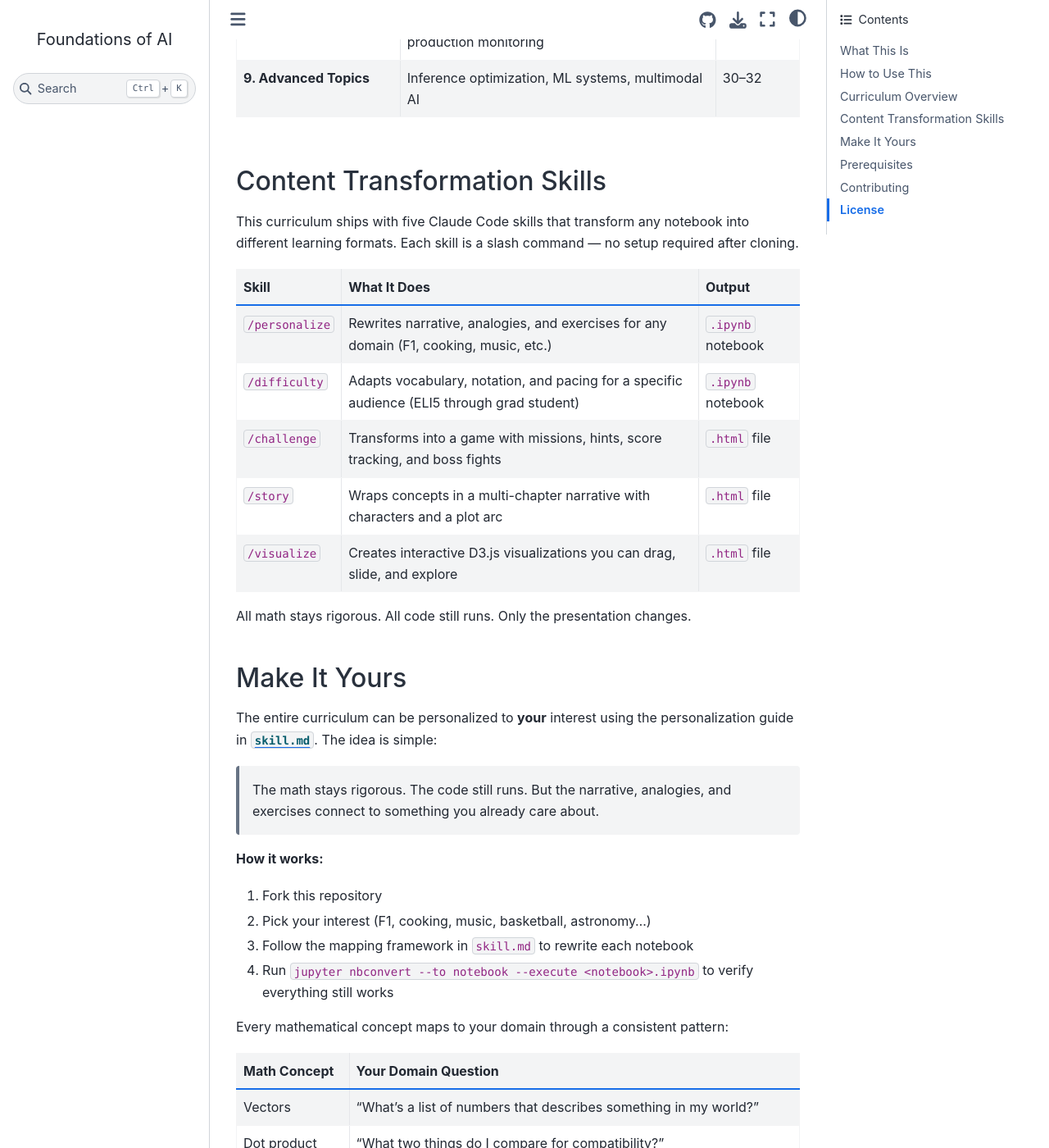
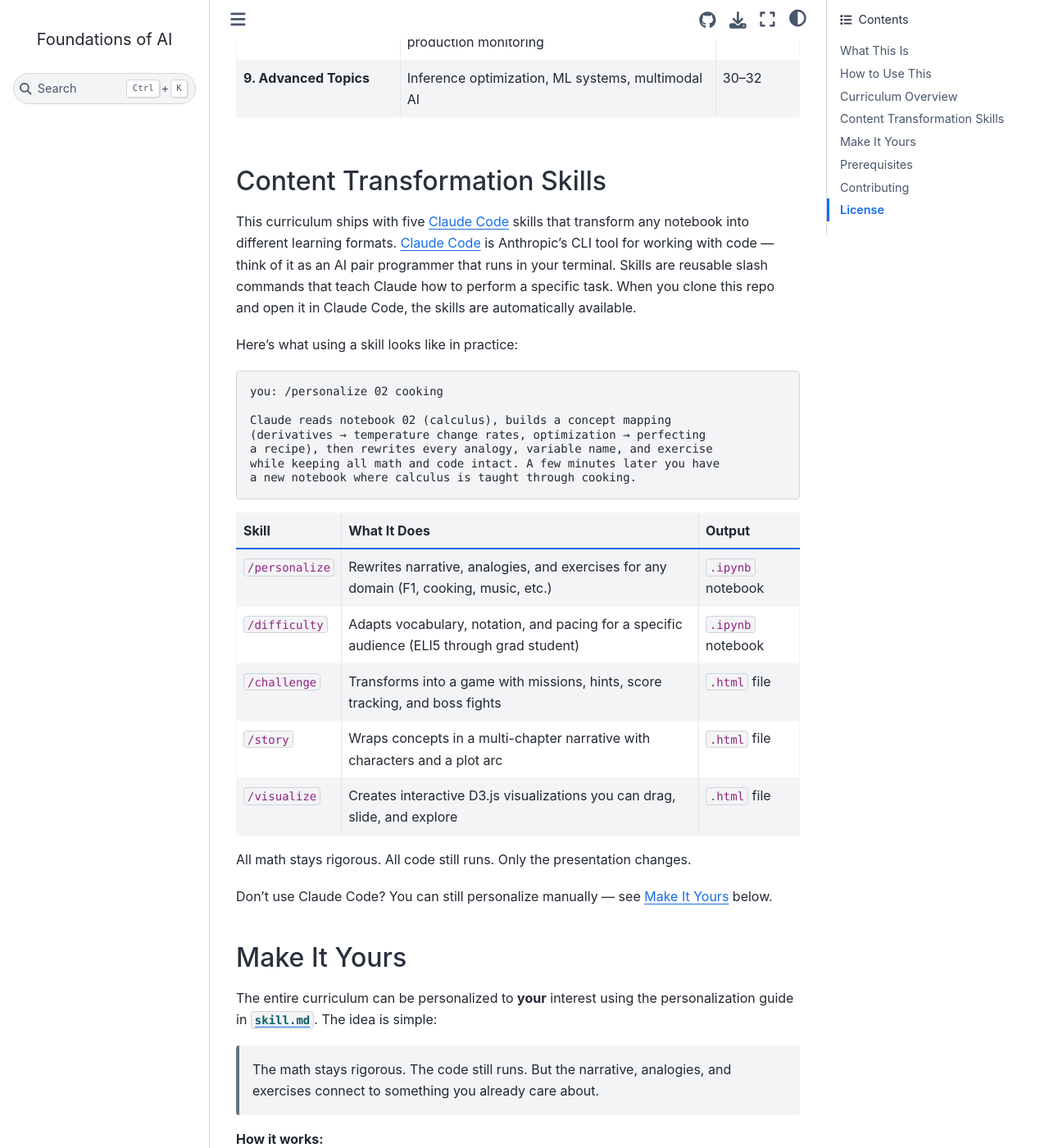
Before and after one commit to dan-shah/foundations-of-ai, a Jupyter Book: the page built from intro.md, in a window 1280 px wide and 1400 px high, scrolled down 1799 px. Shown: the whole window at 82% size. Built offline with Jupyter Book 1.0.4 settings and Sphinx 7.4.7 and the Sphinx Book theme 1.1.4, drawn with Linux system fonts in a browser that asks for light colours; pages that are not in the unit, such as notebooks, are missing from menus.

Commit message:
Explain Claude Code skills and show practical example in intro.md
Co-Authored-By: Claude Opus 4.6 <noreply@anthropic.com>

````diff
--- a/intro.md
+++ b/intro.md
@@ -48,7 +48,19 @@ jupyter notebook notebooks/
 
 ## Content Transformation Skills
 
-This curriculum ships with five Claude Code skills that transform any notebook into different learning formats. Each skill is a slash command — no setup required after cloning.
+This curriculum ships with five [Claude Code](https://docs.anthropic.com/en/docs/claude-code) skills that transform any notebook into different learning formats. [Claude Code](https://docs.anthropic.com/en/docs/claude-code) is Anthropic's CLI tool for working with code — think of it as an AI pair programmer that runs in your terminal. Skills are reusable slash commands that teach Claude how to perform a specific task. When you clone this repo and open it in Claude Code, the skills are automatically available.
+
+Here's what using a skill looks like in practice:
+
+```
+you: /personalize 02 cooking
+
+Claude reads notebook 02 (calculus), builds a concept mapping
+(derivatives → temperature change rates, optimization → perfecting
+a recipe), then rewrites every analogy, variable name, and exercise
+while keeping all math and code intact. A few minutes later you have
+a new notebook where calculus is taught through cooking.
+```
 
 | Skill | What It Does | Output |
 |-------|-------------|--------|
@@ -59,6 +71,8 @@ This curriculum ships with five Claude Code skills that transform any notebook i
 | `/visualize` | Creates interactive D3.js visualizations you can drag, slide, and explore | `.html` file |
 
 All math stays rigorous. All code still runs. Only the presentation changes.
+
+Don't use Claude Code? You can still personalize manually — see [Make It Yours](#make-it-yours) below.
 
 (make-it-yours)=
 ## Make It Yours
````
